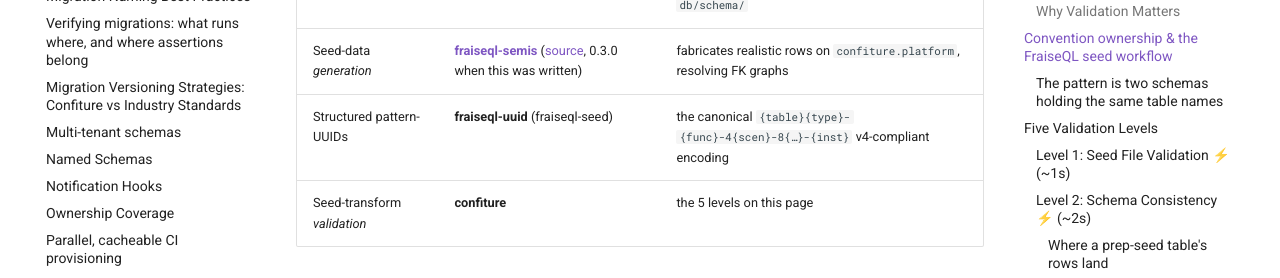
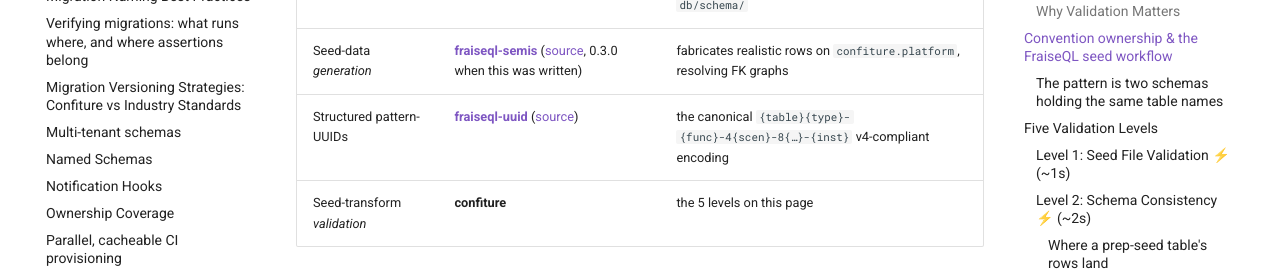
Before and after one commit to fraiseql/confiture, an MkDocs documentation site: the page built from docs/guides/prep-seed-validation.md, in a window 1280 px wide and 900 px high, scrolled down 1247 px. Shown: the part 151-429 px from the top of the window. Built offline with MkDocs 1.6.1 and Material for MkDocs 9.7.7, drawn with Linux system fonts in a browser that asks for light colours; comment, search, counter and statistics services are not loaded; the version menu is left out.

Commit message:
docs: fraiseql-uuid lives in fraiseql/fraiseql-uuid
fraiseql-uuid moved out of fraiseql-seed, which is being retired, into its
own repository. The PyPI name, and so the seed-uuid extra, are unchanged.

## Changes
- prep-seed-validation guide: links the package and its new source
- uuid convention seam test: names its home

## Verification
✅ tests/unit/test_uuid_convention_seam.py: 8 passed
✅ ruff clean

Co-Authored-By: Claude Opus 5.5 <noreply@anthropic.com>

```diff
--- a/docs/guides/prep-seed-validation.md
+++ b/docs/guides/prep-seed-validation.md
@@ -49,7 +49,7 @@ responsibilities are deliberately split so conventions live in **one** place:
 |---------|-------|--------------|
 | Schema build | **confiture** | `confiture build` materialises the schema from `db/schema/` |
 | Seed-data *generation* | **[fraiseql-semis](https://pypi.org/project/fraiseql-semis/)** ([source](https://github.com/fraiseql/semis), 0.3.0 when this was written) | fabricates realistic rows on `confiture.platform`, resolving FK graphs |
-| Structured pattern-UUIDs | **fraiseql-uuid** (fraiseql-seed) | the canonical `{table}{type}-{func}-4{scen}-8{…}-{inst}` v4-compliant encoding |
+| Structured pattern-UUIDs | **[fraiseql-uuid](https://pypi.org/project/fraiseql-uuid/)** ([source](https://github.com/fraiseql/fraiseql-uuid)) | the canonical `{table}{type}-{func}-4{scen}-8{…}-{inst}` v4-compliant encoding |
 | Seed-transform *validation* | **confiture** | the 5 levels on this page |
 
 End-to-end the workflow is **`confiture build` → `fraiseql-semis` seed →
```
Also changed, not shown: 1 other file.
